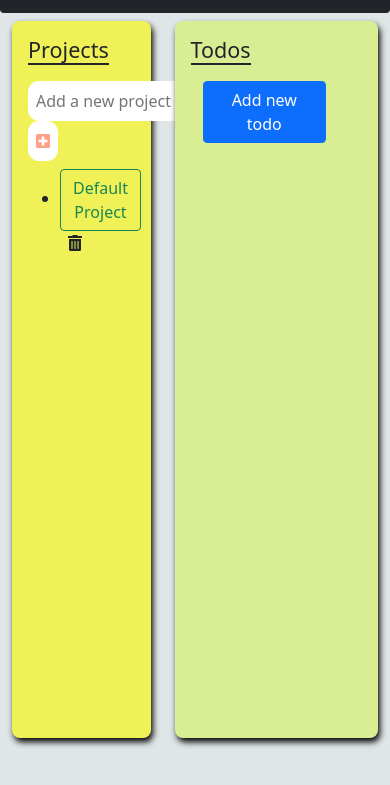
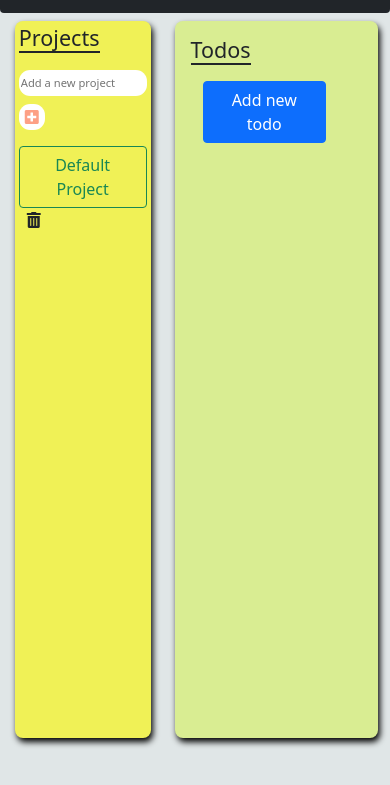
Before and after one commit to MiguelArgentina/todo-list, a website built with webpack: page src/index.html in a window 390 px wide. Shown: the part 45-830 px from the top of the page. Built offline with nearby package versions, Linux system fonts and the light colour scheme.

Commit message:
Update styling for better responsiveness

```diff
--- a/src/index.html
+++ b/src/index.html
@@ -47,16 +47,17 @@
     <div class="container-fluid">
       <div class="row main-cont">
         <div class="col-5 col-lg-3">
-          <div class="projects h-100 p-3">
+          <div class="projects h-100 p-1">
             <h4 class="mb-3">Projects</h4>
             <form>
               <input
+              class="mw-100"
                 type="text"
                 name="newproject"
                 id="newproject"
                 placeholder="Add a new project"
               />
-              <button id="project-submit" type="submit">
+              <button class="my-2" id="project-submit" type="submit">
                 <i class="fa fa-plus-square"></i>
               </button>
             </form>
--- a/src/style.scss
+++ b/src/style.scss
@@ -9,6 +9,7 @@ body {
 }
 
 .projects {
+  margin-left: 2%;
   background: #f0f156;
   border-radius: 0.5rem;
   box-shadow: 2px 4px 6px black;
@@ -17,19 +18,25 @@ body {
     width: max-content;
     border-bottom: 2px solid;
   }
+  ul {
+    list-style-type: none;
+    padding: 0;
+    margin: 0;
+  }
 }
 
 form {
   input {
-    padding: 0.5rem;
     border: none;
     background: white;
     border-radius: 0.7rem;
+    font-size: 0.7rem;
+    word-break: break-all;
+    line-height: 1.5rem;
   }
 
   button {
     border-radius: 0.7rem;
-    padding: 0.5rem;
     border: none;
     background: white;
     color: #fda085;
```
